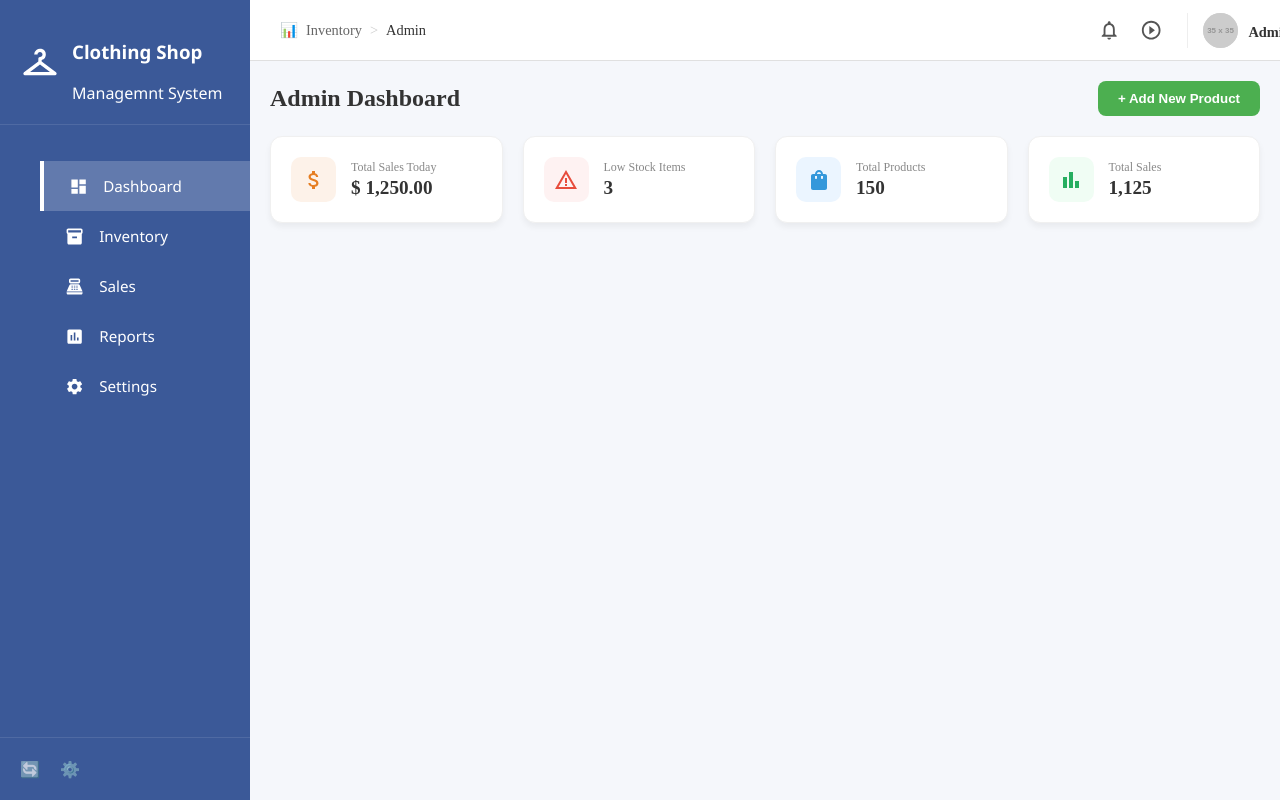
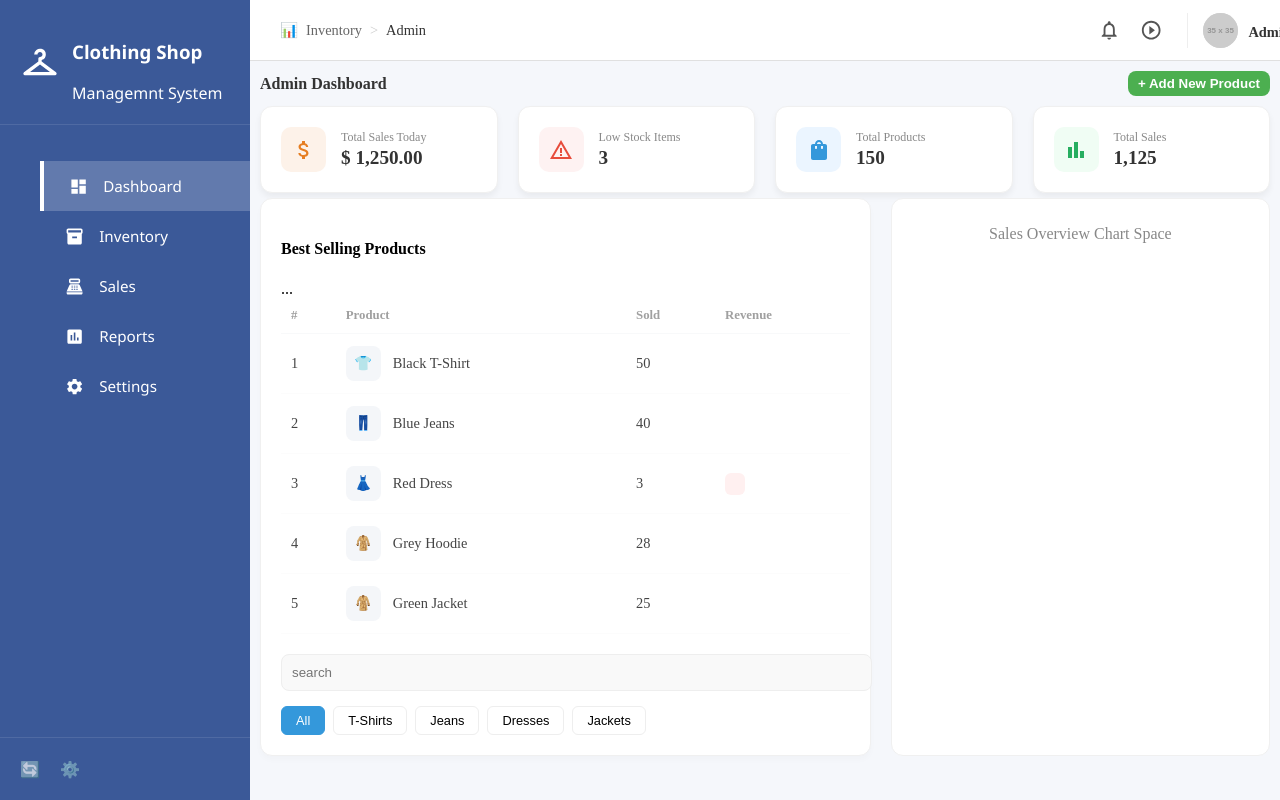
Before and after one commit to RasikaMadushanka/cloth_shop, a React (Vite) app: page / in a window 1280 px wide. Built offline with nearby package versions, Linux system fonts and the light colour scheme.

Commit message:
make addmin overview selling component

```diff
--- a/src/App.css
+++ b/src/App.css
@@ -16,7 +16,7 @@
 }
 
 .dashboard-body {
-  padding: 20px;
+  padding: 10px;
 }
 
 /* Responsiveness: On small screens, stack the sidebar on top */
@@ -25,3 +25,28 @@
     flex-direction: column;
   }
 }
+/* selling container css */
+.dashboard-main-row {
+  display: flex;
+  gap: 20px;
+  margin-top: 5px;
+  align-items: stretch;
+}
+
+.dashboard-side-column {
+  flex: 1; /* Takes up 1 part of the space */
+  display: flex;
+  flex-direction: column;
+  gap: 20px;
+}
+
+/* Ensure the selling table takes up more width (60/40 split) */
+.selling_container {
+  flex: 1.6;
+}
+
+@media (max-width: 1200px) {
+  .dashboard-main-row {
+    flex-direction: column; /* Stack vertically on smaller screens */
+  }
+}
--- a/src/App.tsx
+++ b/src/App.tsx
@@ -1,4 +1,5 @@
 import './App.css'
+import AdminSelling from './components/Admin/adminSelling/AdminSelling'
 import AdminSlot from './components/Admin/AdminSlot/AdminSlot'
 import Clothnav from './components/navbar/Clothnav'
 import Topheader from './components/topheader/Topheader'
@@ -6,21 +7,19 @@ import Topheader from './components/topheader/Topheader'
 function App() {
   return (
     <div className="app-wrapper">
-      {/* 1. Sidebar on the left */}
       <Clothnav />
 
-      {/* 2. Content area on the right */}
       <div className="main-content">
         <Topheader />
 
         <div className="dashboard-body">
-          <div style={{ display: 'flex', justifyContent: 'space-between', alignItems: 'center', marginBottom: '20px' }}>
-            <h2 style={{ color: '#333', margin: 0 }}>Admin Dashboard</h2>
+          <div style={{ display: 'flex', justifyContent: 'space-between', alignItems: 'center', marginBottom: '5px' }}>
+            <h4 style={{ color: '#333', margin: 0 }}>Admin Dashboard</h4>
             <button style={{
               backgroundColor: '#4caf50',
               color: 'white',
               border: 'none',
-              padding: '10px 20px',
+              padding: '5px 10px',
               borderRadius: '8px',
               fontWeight: 'bold',
               cursor: 'pointer'
@@ -29,8 +28,21 @@ function App() {
             </button>
           </div>
 
-          {/* 3. The 4 Stats Slots in a row */}
+          {/* Top 4 Stats Slots */}
           <AdminSlot />
+
+          {/* Main Content Row: Table and Charts */}
+          <div className="dashboard-main-row">
+            <AdminSelling />
+
+            {/* Right Side Column for Charts/Low Stock */}
+            <div className="dashboard-side-column">
+               {/* SalesOverview Component will go here */}
+               <div style={{ background: 'white', padding: '10px', borderRadius: '12px', height: '100%', border: '1px solid #f0f0f0' }}>
+                  <p style={{ color: '#888', textAlign: 'center' }}>Sales Overview Chart Space</p>
+               </div>
+            </div>
+          </div>
         </div>
       </div>
     </div>
--- a/src/components/Admin/AdminSlot/AdminSlot.css
+++ b/src/components/Admin/AdminSlot/AdminSlot.css
@@ -4,7 +4,7 @@
   grid-template-columns: repeat(4, 1fr); /* This makes 4 columns */
   gap: 20px;
   width: 100%;
-  margin-top: 20px;
+  margin-top: 10px;
   box-sizing: border-box;
 }
 
--- a/src/components/Admin/adminSelling/AdminSelling.css
+++ b/src/components/Admin/adminSelling/AdminSelling.css
@@ -0,0 +1,101 @@
+.selling_container {
+  background: #ffffff;
+  padding: 20px;
+  border-radius: 12px;
+  border: 1px solid #f0f0f0;
+  box-shadow: 0 4px 6px rgba(0, 0, 0, 0.02);
+  flex: 1.5; /* Takes up more room than side charts */
+}
+
+.selling_header {
+  display: flex;
+  justify-content: space-between;
+  margin-bottom: 20px;
+}
+
+.selling_header h3 {
+  font-size: 1.1rem;
+  color: #333;
+  margin: 0;
+}
+
+.selling_table {
+  width: 100%;
+  border-collapse: collapse;
+}
+
+.selling_table th {
+  text-align: left;
+  font-size: 0.8rem;
+  color: #a0a0a0;
+  padding: 10px;
+  border-bottom: 1px solid #f8f9fa;
+}
+
+.selling_table td {
+  padding: 12px 10px;
+  font-size: 0.9rem;
+  color: #444;
+  border-bottom: 1px solid #fcfcfc;
+}
+
+.product_cell {
+  display: flex;
+  align-items: center;
+  gap: 12px;
+  font-weight: 500;
+}
+
+.product_icon_bg {
+  width: 35px;
+  height: 35px;
+  background: #f4f6f9;
+  border-radius: 8px;
+  display: flex;
+  align-items: center;
+  justify-content: center;
+}
+
+.revenue_badge_low {
+  background: #fff0f0;
+  color: #e74c3c;
+  padding: 4px 10px;
+  border-radius: 6px;
+  font-size: 0.75rem;
+  font-weight: 600;
+}
+
+.selling_footer {
+  margin-top: 20px;
+}
+
+.footer_search {
+  width: 100%;
+  padding: 10px;
+  border-radius: 8px;
+  border: 1px solid #eee;
+  background: #f9f9f9;
+  margin-bottom: 15px;
+}
+
+.filter_buttons {
+  display: flex;
+  gap: 8px;
+  flex-wrap: wrap;
+}
+
+.filter_buttons button {
+  padding: 6px 14px;
+  border-radius: 6px;
+  border: 1px solid #eee;
+  background: white;
+  font-size: 0.8rem;
+  cursor: pointer;
+  transition: 0.2s;
+}
+
+.filter_buttons button.active {
+  background: #3498db;
+  color: white;
+  border-color: #3498db;
+}
--- a/src/components/Admin/adminSelling/AdminSelling.tsx
+++ b/src/components/Admin/adminSelling/AdminSelling.tsx
@@ -1,10 +1,56 @@
 import './AdminSelling.css'
 
+
 function AdminSelling() {
+    const products = [
+        { id: 1, name: "Black T-Shirt", sold: 50, revenue: "$ 1,200.00", icon: "👕" },
+        { id: 2, name: "Blue Jeans", sold: 40, revenue: "$ 1,600.00", icon: "👖" },
+        { id: 3, name: "Red Dress", sold: 3, revenue: "Low Sales", icon: "👗", isLow: true },
+        { id: 4, name: "Grey Hoodie", sold: 28, revenue: "$ 1,400.00", icon: "🧥" },
+        { id: 5, name: "Green Jacket", sold: 25, revenue: "$ 1,250.00", icon: "🧥" },
+    ]
 
-  return (
-    <div>AdminSelling</div>
-  )
+    return (
+        <div className="selling_container">
+            <div className="selling_top">
+                <h4>Best Selling Products</h4><span className="top_options">...</span>
+            </div>
+            <table className="selling_table">
+                <thead>
+                    <tr>
+                        <th>#</th>
+                        <th>Product</th>
+                        <th>Sold</th>
+                        <th>Revenue</th>
+                    </tr>
+                </thead>
+                <tbody>
+                    {products.map((item) => (
+                        <tr key={item.id}>
+                            <td>{item.id}</td>
+                            <td className="product_cell">
+                                <div className="product_icon_bg">{item.icon}</div><span>{item.name}</span>
+                            </td>
+                            <td>{item.sold}</td>
+                            <td><span className={item.isLow ? "revenue_badge_low" : "revenue_text"}></span></td>
+
+                        </tr>
+                    ))}
+                </tbody>
+            </table>
+
+            <div className="selling_footer">
+                <input type="text" placeholder="search" className="footer_search" />
+                <div className="filter_buttons">
+                    <button className="active">All</button>
+                    <button>T-Shirts</button>
+                    <button>Jeans</button>
+                    <button>Dresses</button>
+                    <button>Jackets</button>
+                </div>
+            </div>
+        </div>
+    );
 }
 
 export default AdminSelling
```
Also changed, not shown: src/components/Admin/Adminoverview/AdminOverview.css (added, +62 -0 lines), src/components/Admin/Adminoverview/AdminOverview.tsx (added, +61 -0 lines).
